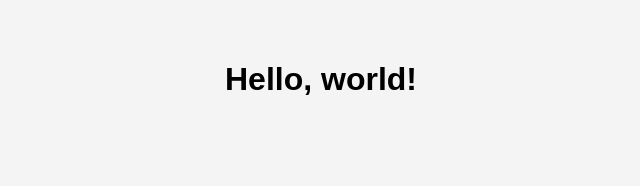
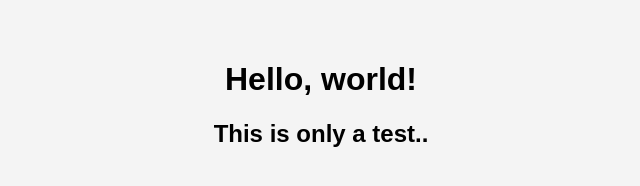
Before and after one commit to georgemccadden/test-site, a plain HTML site: page index.html in a window 1280 px wide. Shown: the whole page, without its empty margins (319-959 px from the left). Drawn offline with Linux system fonts and the light colour scheme.

Commit message:
Added an h2 for the homepage

```diff
--- a/index.html
+++ b/index.html
@@ -7,5 +7,6 @@
 </head>
 <body>
   <h1>Hello, world!</h1>
+  <h2>This is only a test..</h2>
 </body>
 </html>
```
